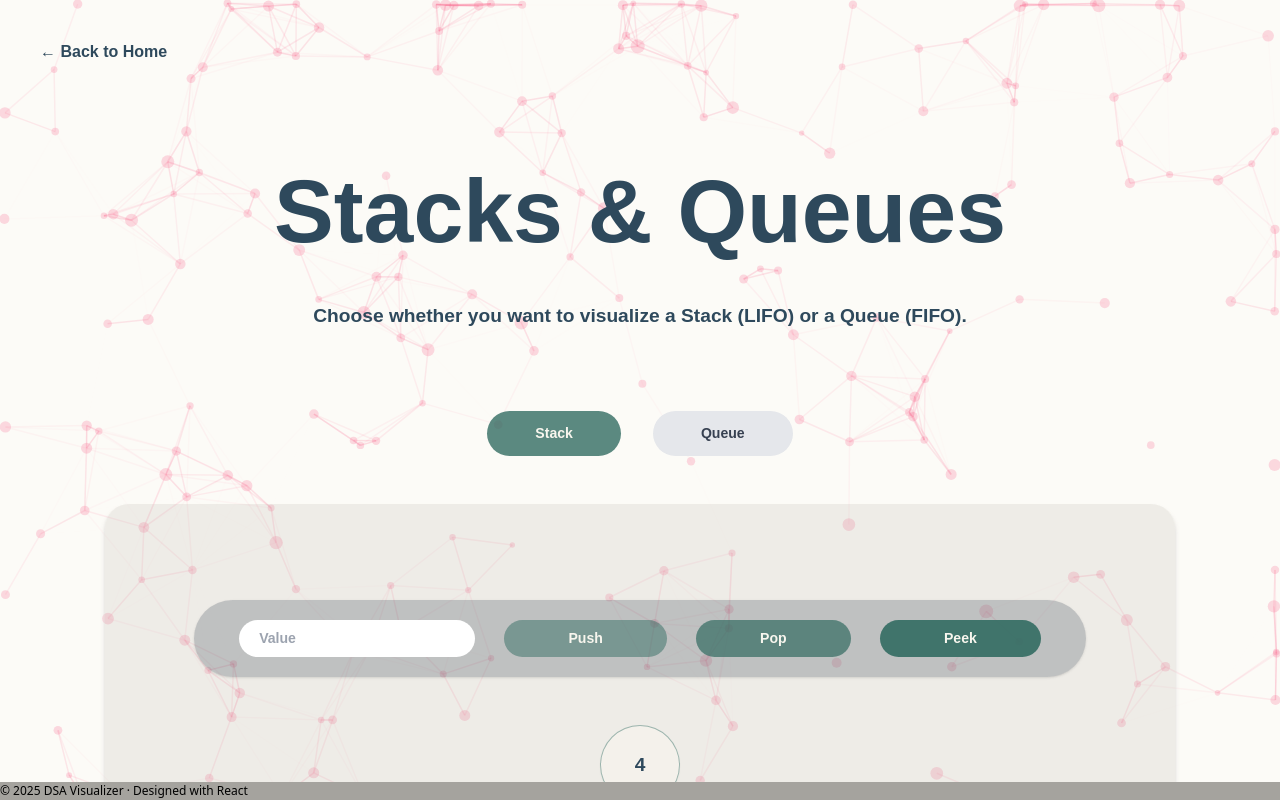
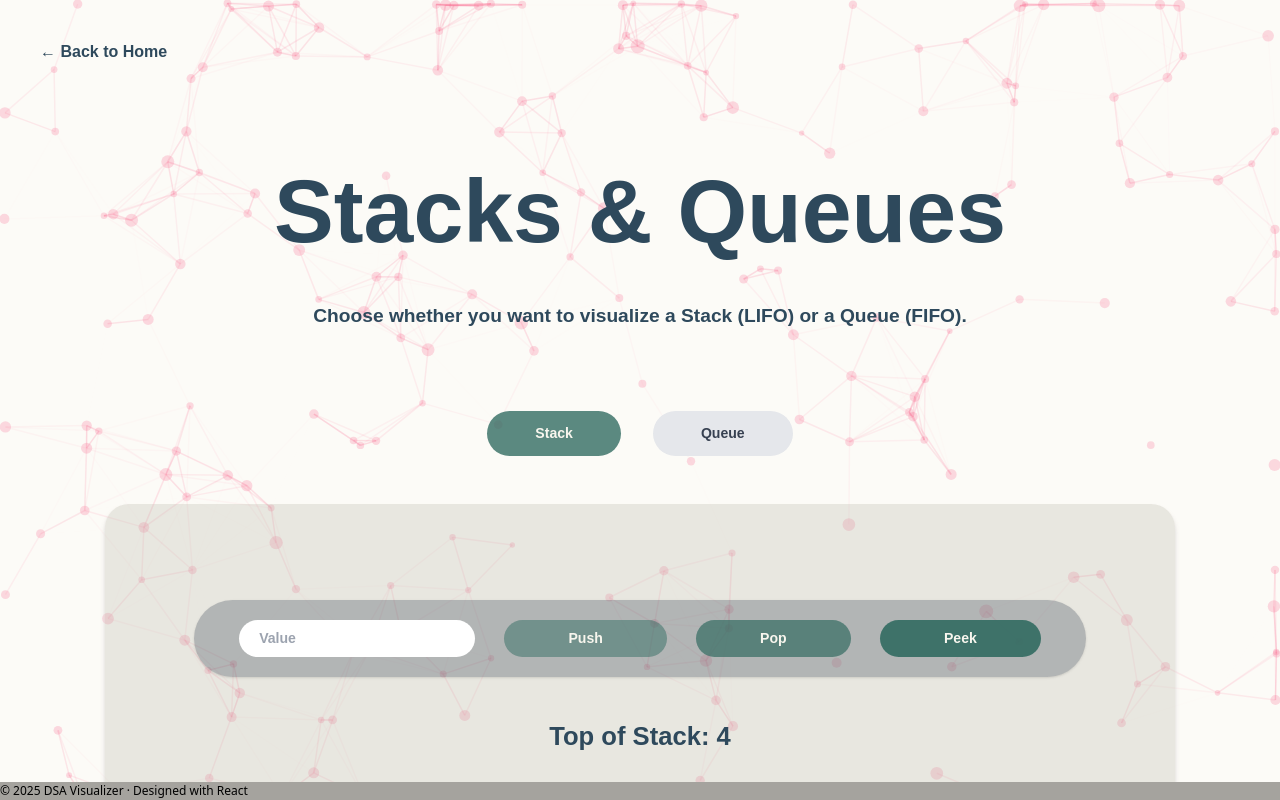
Before and after one commit to saltyJellyFish/visualizer, a React (Vite) app: page /stacksQueues in a window 1280 px wide. Both pictures are taken after a click on the button "Peek". Shown: the top 800 px of the page. Built offline with nearby package versions, Linux system fonts and the light colour scheme; a web font is replaced by a local one.

Commit message:
Enhanced funtionality to stacks&queues(Enter values separated by commas or spaces.)

```diff
--- a/src/components/ArrayVisualizer.jsx
+++ b/src/components/ArrayVisualizer.jsx
@@ -1,4 +1,6 @@
 // src/components/ArrayVisualizer.jsx
+//Need to fix the operations bar (make it responsive)
+
 import React, { useState, useRef, useEffect } from 'react';
 import { motion, AnimatePresence } from 'framer-motion';
 
--- a/src/components/QueueVisualizer.jsx
+++ b/src/components/QueueVisualizer.jsx
@@ -5,25 +5,27 @@ import { motion, AnimatePresence } from 'framer-motion';
 export default function QueueVisualizer({ initial = [] }) {
   const [queue, setQueue] = useState(initial);
   const [hovered, setHovered] = useState(null);
-  const [highlighted, setHighlighted] = useState(null);
+  const [peekValue, setPeekValue] = useState(null);
   const [inputValue, setInputValue] = useState('');
   const [error, setError] = useState('');
   const containerRef = useRef();
 
+  // clear peek display after 5s
   useEffect(() => {
-    if (highlighted != null) {
-      const t = setTimeout(() => setHighlighted(null), 1000);
+    if (peekValue != null) {
+      const t = setTimeout(() => setPeekValue(null), 5000);
       return () => clearTimeout(t);
     }
-  }, [highlighted]);
+  }, [peekValue]);
 
   const handleEnqueue = () => {
     setError('');
-    if (!inputValue.trim()) {
-      setError('Enter a value to enqueue.');
+    const vals = inputValue.split(/[\s,]+/).filter(v => v);
+    if (!vals.length) {
+      setError('Enter one or more values to enqueue.');
       return;
     }
-    setQueue(q => [...q, inputValue]);
+    setQueue(q => [...q, ...vals]);
     setInputValue('');
   };
 
@@ -42,41 +44,93 @@ export default function QueueVisualizer({ initial = [] }) {
       setError('Queue is empty.');
       return;
     }
-    setHighlighted(0);
+    setPeekValue(queue[0]);
   };
 
   return (
     <div className="flex flex-col items-center space-y-6 mb-20">
       {/* Toolbar */}
-      <div className=" bg-backgroundLighterZ bg-opacity-20 py-24 rounded-3xl place-content-evenly w-11/12 shadow-md shadow-stone-300 my-12 justify-items-center">
+      <div className="bg-backgroundLighterZ bg-opacity-30 py-24 rounded-3xl place-content-evenly w-11/12 shadow-md shadow-stone-300 my-12 justify-items-center">
+        <div className="flex flex-wrap bg-gray-700 bg-opacity-30 p-4 rounded-full shadow place-content-evenly w-10/12">
 
-        <div className="flex flex-wrap bg-gray-700 bg-opacity-25 p-4 rounded-full shadow place-content-evenly w-10/12">
+          {/* Input with tooltip */}
+          <div className="relative inline-block group">
             <input
               type="text"
-          placeholder="Value"
+              placeholder="Values"
               value={inputValue}
               onChange={e => setInputValue(e.target.value)}
               className="px-5 py-2 my-1 rounded-full focus:outline-none text-lg"
             />
-        {[
-          { label: 'Enqueue', action: handleEnqueue,  color: 'bg-seaGreen bg-opacity-50' },
-          { label: 'Dequeue', action: handleDequeue,   color: 'bg-seaGreen bg-opacity-70' },
-          { label: 'Peek', action: handlePeek,  color: 'bg-seaGreen bg-opacity-90' },
-        ].map(btn => (
-          <button
-            key={btn.label}
-            onClick={btn.action}
-            className={`${btn.color} text-backgroundLighter px-16 py-2 my-1 rounded-full hover:opacity-90 transition hover:translate-x-1 hover:translate-y-1 hover:scale-110 text-lg`}
+            <div
+              className="pointer-events-none absolute bottom-full left-1/2 transform -translate-x-1/2 mb-5 w-max bg-darkBlue text-white text-base font-medium rounded-full py-1 px-3 opacity-0 group-hover:opacity-90 transition-opacity"
             >
-                {btn.label}
-            </button>
-            ))}
+              Enter values separated by commas or spaces.
+            </div>
           </div>
 
+          {/* Enqueue button + tooltip */}
+          <div className="relative inline-block group">
+            <button
+              onClick={handleEnqueue}
+              className="bg-seaGreen bg-opacity-50 text-backgroundLighter px-16 py-2 my-1 rounded-full hover:opacity-90 transition hover:translate-x-1 hover:translate-y-1 hover:scale-110 text-lg"
+            >
+              Enqueue
+            </button>
+            <div
+              className="pointer-events-none absolute bottom-full left-1/2 transform -translate-x-1/2 mb-5 w-max bg-darkBlue text-white text-base font-medium rounded-full py-1 px-3 opacity-0 group-hover:opacity-90 transition-opacity"
+            >
+              Insert the element/s to the back of the queue.
+            </div>
+          </div>
+
+          {/* Dequeue button + tooltip */}
+          <div className="relative inline-block group">
+            <button
+              onClick={handleDequeue}
+              className="bg-seaGreen bg-opacity-70 text-backgroundLighter px-16 py-2 my-1 rounded-full hover:opacity-90 transition hover:translate-x-1 hover:translate-y-1 hover:scale-110 text-lg"
+            >
+              Dequeue
+            </button>
+            <div
+              className="pointer-events-none absolute bottom-full left-1/2 transform -translate-x-1/2 mb-5 w-max bg-darkBlue text-white text-base font-medium rounded-full py-1 px-3 opacity-0 group-hover:opacity-90 transition-opacity"
+            >
+              Removes an element from the front of the queue.
+            </div>
+          </div>
+          {/* Peek button + tooltip */}
+          <div className="relative inline-block group">
+            <button
+              onClick={handlePeek}
+              className="bg-seaGreen bg-opacity-90 text-backgroundLighter
+                         px-16 py-2 my-1 rounded-full hover:opacity-90
+                         transition hover:translate-x-1 hover:translate-y-1 hover:scale-110 text-lg"
+            >
+              Peek
+            </button>
+            <div
+              className="pointer-events-none absolute bottom-full left-1/2 transform -translate-x-1/2 mb-5
+                         w-max bg-darkBlue text-white text-base font-medium rounded-full py-1 px-3
+                         opacity-0 group-hover:opacity-90 transition-opacity"
+            >
+              References the element at the front of the queue (without dequeueing it).
+            </div>
+          </div>
+        </div>
+        {/* Peek or Error message */}
+        {peekValue != null ? (
+          <div className="text-center text-2xl pt-10 text-darkBlue">
+            Front of Queue: <strong>{peekValue}</strong>
+          </div>
+        ) : error ? (
+          <div className="text-lg text-center text-pinkZ border-pinkZ border-2 rounded-full px-5 py-2">
+            {error}
+          </div>
+        ) : null}
         {/* Queue display (horizontal) */}
         <div
           ref={containerRef}
-        className="flex flex-wrap items-center overflow gap-3 m-8 p-4 max-h-96 "
+          className="flex flex-wrap items-center overflow gap-3 m-8 p-4 max-h-96"
           style={{ scrollSnapType: 'x mandatory' }}
         >
           <AnimatePresence initial={false}>
@@ -90,13 +144,15 @@ export default function QueueVisualizer({ initial = [] }) {
                 whileHover={{ y: -5, boxShadow: '0 4px 10px rgba(0,0,0,0.15)' }}
                 onHoverStart={() => setHovered(i)}
                 onHoverEnd={() => setHovered(null)}
-              className="relative flex-shrink-0 w-20 h-20 bg-backgroundLighter bg-opacity-60 border border-seaGreen border-opacity-45 rounded-full shadow-sm flex items-center justify-center text-xl"
+                className="relative flex-shrink-0 w-20 h-20 bg-backgroundLighter bg-opacity-60
+                           border border-seaGreen border-opacity-45 rounded-full shadow-sm
+                           flex items-center justify-center text-xl"
                 style={{ scrollSnapAlign: 'center' }}
               >
                 <span className="font-ancizar text-xl">{v}</span>
                 <motion.span
                   initial={{ scale: 0 }}
-                animate={{ scale: i === highlighted || i === hovered ? 1.4 : 0 }}
+                  animate={{ scale: i === hovered ? 1.4 : 0 }}
                   transition={{ type: 'spring', stiffness: 300, damping: 20 }}
                   className="absolute -top-2 -right-2 bg-pinkZ bg-opacity-60 text-white text-xs rounded-full w-6 h-6 flex items-center justify-center"
                 >
@@ -107,10 +163,6 @@ export default function QueueVisualizer({ initial = [] }) {
           </AnimatePresence>
         </div>
       </div>
-      {error && (
-        <div className="text-lg text-center text-pinkZ border-pinkZ border-2 rounded-full px-5 py-2">
-          {error}
     </div>
-      )}
-    </div>   );
+  );
 }
--- a/src/components/StackVisualizer.jsx
+++ b/src/components/StackVisualizer.jsx
@@ -9,21 +9,22 @@ export default function StackVisualizer({ initial = [] }) {
   const [inputValue, setInputValue] = useState('');
   const [error, setError] = useState('');
   const containerRef = useRef();
+  const [peekValue, setPeekValue] = useState(null);
 
   useEffect(() => {
-    if (highlighted != null) {
-      const t = setTimeout(() => setHighlighted(null), 1000);
+    if (peekValue != null) {
+      const t = setTimeout(() => setPeekValue(null), 5000);
       return () => clearTimeout(t);
     }
-  }, [highlighted]);
-
+  }, [peekValue]);
   const handlePush = () => {
     setError('');
-    if (!inputValue.trim()) {
-      setError('Enter a value to push.');
+    const vals = inputValue.split(/[\s,]+/).filter(v => v);
+    if (!vals.length) {
+      setError('Enter one or more values to push.');
       return;
     }
-    setStack(s => [...s, inputValue]);
+    setStack(s => [...s, ...vals]);
     setInputValue('');
   };
 
@@ -38,41 +39,83 @@ export default function StackVisualizer({ initial = [] }) {
 
   const handlePeek = () => {
     setError('');
-    if (stack.length === 0) {
+    if (!stack.length) {
       setError('Stack is empty.');
       return;
     }
-    setHighlighted(stack.length - 1);
+    setPeekValue(stack[stack.length - 1]);
   };
 
   return (
     <div className="flex flex-col items-center space-y-6 mb-20">
       {/* Toolbar */}
-      <div className=" bg-backgroundLighterZ bg-opacity-20 py-24 rounded-3xl place-content-evenly w-11/12 shadow-md shadow-stone-300 my-12 justify-items-center">
+      <div className=" bg-backgroundLighterZ bg-opacity-30 py-24 rounded-3xl place-content-evenly w-11/12 shadow-md shadow-stone-300 my-12 justify-items-center">
+        <div className="flex flex-wrap bg-gray-700 bg-opacity-30 p-4 rounded-full shadow place-content-evenly w-10/12">
+          <div className="relative inline-block group">
 
-        <div className="flex flex-wrap bg-gray-700 bg-opacity-25 p-4 rounded-full shadow place-content-evenly w-10/12">
             <input
               type="text"
               placeholder="Value"
               value={inputValue}
               onChange={e => setInputValue(e.target.value)}
               className="px-5 py-2 my-1 rounded-full focus:outline-none text-lg"
+
             />
-            {[
-            { label: 'Push',   action: handlePush,  color: 'bg-seaGreen bg-opacity-50' },
-            { label: 'Pop',    action: handlePop,   color: 'bg-seaGreen bg-opacity-70' },
-            { label: 'Peek',   action: handlePeek,  color: 'bg-seaGreen bg-opacity-90' },
-            ].map(btn => (
+            <div
+              className="pointer-events-none absolute bottom-full left-1/2 transform -translate-x-1/2 mb-5 w-max bg-darkBlue text-white text-base font-medium rounded-full py-1 px-3 opacity-0 group-hover:opacity-90 transition-opacity"
+            >
+              Enter values separated by commas or spaces.
+            </div>
+          </div>
+          <div className="relative inline-block group">
             <button
-                key={btn.label}
-                onClick={btn.action}
-                className={`${btn.color} text-backgroundLighter px-16 py-2 my-1 rounded-full hover:opacity-90 transition hover:translate-x-1 hover:translate-y-1 hover:scale-110 text-lg`}
+              onClick={handlePush}
+              className="bg-seaGreen bg-opacity-50 text-backgroundLighter px-16 py-2 my-1 rounded-full hover:opacity-90 transition hover:translate-x-1 hover:translate-y-1 hover:scale-110 text-lg"
             >
-                {btn.label}
+              Push
             </button>
-            ))}
+            <div
+              className="pointer-events-none absolute bottom-full left-1/2 transform -translate-x-1/2 mb-5 w-max bg-darkBlue text-white text-base font-medium rounded-full py-1 px-3 opacity-0 group-hover:opacity-90 transition-opacity"
+            >
+              Insert the element/s at the top of the stack.
             </div>
-
+          </div>
+          <div className="relative inline-block group">
+            <button
+              onClick={handlePop}
+              className="bg-seaGreen bg-opacity-70 text-backgroundLighter px-16 py-2 my-1 rounded-full hover:opacity-90 transition hover:translate-x-1 hover:translate-y-1 hover:scale-110 text-lg"
+            >
+              Pop
+            </button>
+            <div
+              className="pointer-events-none absolute bottom-full left-1/2 transform -translate-x-1/2 mb-5 w-max bg-darkBlue text-white text-base font-medium rounded-full py-1 px-3 opacity-0 group-hover:opacity-90 transition-opacity"
+            >
+              Deletes the element sitting at the top of the stack.
+            </div>
+          </div>
+          <div className="relative inline-block group">
+            <button
+              onClick={handlePeek}
+              className="bg-seaGreen bg-opacity-90 text-backgroundLighter px-16 py-2 my-1 rounded-full hover:opacity-90 transition hover:translate-x-1 hover:translate-y-1 hover:scale-110 text-lg"
+            >
+              Peek
+            </button>
+            <div
+              className="pointer-events-none absolute bottom-full left-1/2 transform -translate-x-1/2 mb-5 w-max bg-darkBlue text-white text-base font-medium rounded-full py-1 px-3 opacity-0 group-hover:opacity-90 transition-opacity"
+            >
+              References the element sitting at the top of the stack (without popping it).
+            </div>
+          </div>
+        </div>
+        {peekValue != null ? (
+          <div className="text-center text-2xl pt-10 text-darkBlue">
+            Top of Stack: <strong>{peekValue}</strong>
+          </div>
+        ) : error ? (
+          <div className="text-lg text-center text-pinkZ border-pinkZ border-2 rounded-full px-5 py-2">
+            {error}
+          </div>
+        ) : null}
         {/* Stack display (vertical) */}
         <div
           ref={containerRef}
@@ -93,7 +136,7 @@ export default function StackVisualizer({ initial = [] }) {
                 className="relative flex-shrink-0 w-20 h-20 bg-backgroundLighter bg-opacity-60 border border-seaGreen border-opacity-45 rounded-full shadow-sm flex items-center justify-center text-xl"
                 style={{ scrollSnapAlign: 'center' }}
               >
-              <span className="font-ancizar text-xl p-3">{v}</span>
+                <span className="font-ancizar text-2xl p-3">{v}</span>
                 <motion.span
                   initial={{ scale: 0 }}
                   animate={{ scale: i === highlighted || i === hovered ? 1.4 : 0 }}
@@ -107,10 +150,7 @@ export default function StackVisualizer({ initial = [] }) {
           </AnimatePresence>
         </div>
       </div>
-      {error && (
-        <div className="text-lg text-center text-pinkZ border-pinkZ border-2 rounded-full px-5 py-2">
-          {error}
+
     </div>
-      )}
-    </div>   );
+  );
 }
--- a/tailwind.config.js
+++ b/tailwind.config.js
@@ -34,6 +34,7 @@ export default {
         "lg": "1.1vw",
         "xl": "1.5vw",
         "2xl": "2vw",
+        "2.5xl": "3vw",
         "3xl": "4vw",
         "3.5xl": "5.5vw",
         "4xl": "7vw",
```
Lines whose indentation alone changed are shown as unchanged.
